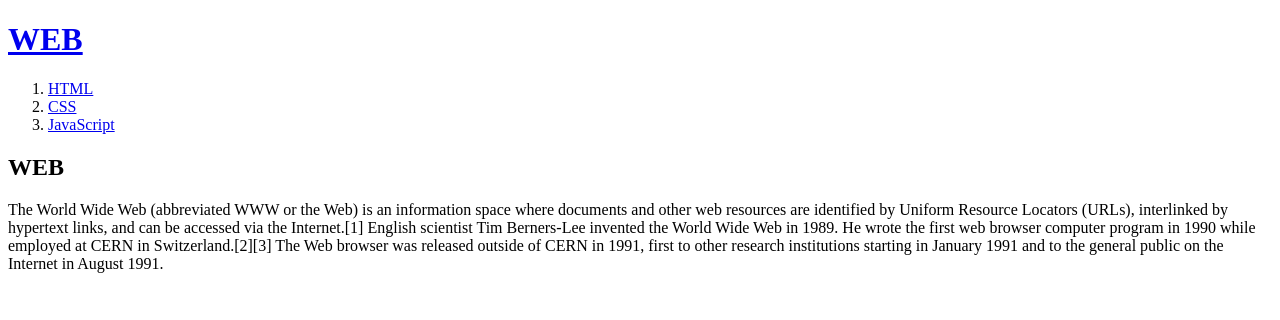
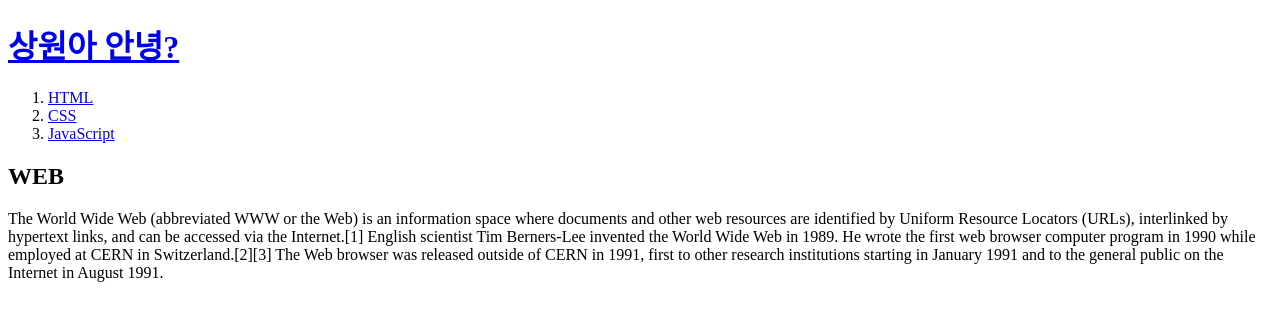
Before and after one commit to jchj108/web2, a plain HTML site: page index.html in a window 1280 px wide. Drawn offline with Linux system fonts and the light colour scheme.

Commit message:
2차 업로드

```diff
--- a/index.html
+++ b/index.html
@@ -5,7 +5,7 @@
   <meta charset="utf-8">
 </head>
 <body>
-  <h1><a href="index.html">WEB</a></h1>
+  <h1><a href="index.html">상원아 안녕?</a></h1>
   <ol>
     <li><a href="1.html">HTML</a></li>
     <li><a href="2.html">CSS</a></li>
```
